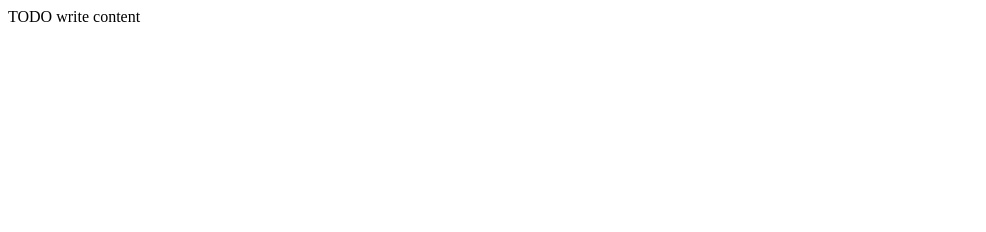
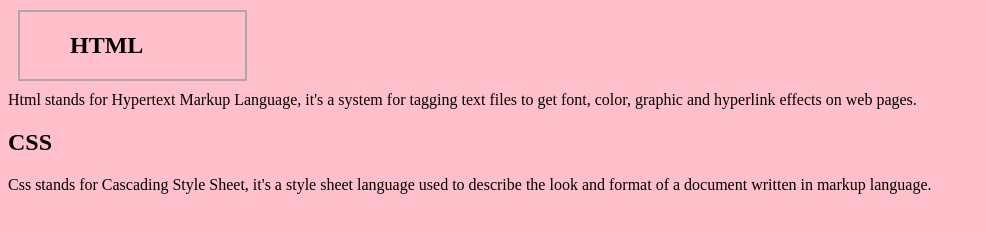
Before and after one commit to stephaniesnando/StephanieNando, a plain HTML site: page public_html/Technology.html in a window 1280 px wide. Shown: the whole page, without its empty margins (0-986 px from the left). Drawn offline with Linux system fonts and the light colour scheme.

Commit message:
almost finished

```diff
--- a/nbproject/private/private.xml
+++ b/nbproject/private/private.xml
@@ -3,6 +3,7 @@
     <editor-bookmarks xmlns="http://www.netbeans.org/ns/editor-bookmarks/2" lastBookmarkId="0"/>
     <open-files xmlns="http://www.netbeans.org/ns/projectui-open-files/2">
         <group>
+            <file>file:/C:/xampp/htdocs/Stephanie%20Nando/public_html/Images/screenshot.png</file>
             <file>file:/C:/xampp/htdocs/Stephanie%20Nando/public_html/Technology.html</file>
             <file>file:/C:/xampp/htdocs/Stephanie%20Nando/public_html/css/style%20sheet.css</file>
             <file>file:/C:/xampp/htdocs/Stephanie%20Nando/public_html/projects.html</file>
--- a/public_html/Technology.html
+++ b/public_html/Technology.html
@@ -6,11 +6,18 @@ and open the template in the editor.
 -->
 <html>
     <head>
-        <title>TODO supply a title</title>
+        <link type="text/css" rel="stylesheet" href="css/style sheet.css">
+        <title>Stephanie Nando Technology Page</title>
         <meta charset="UTF-8">
-        <meta name="viewport" content="width=device-width, initial-scale=1.0">
-    </head>
+        <meta name="viewport" content="width=device-width, initial-scale=1.0">    </head>
     <body>
-        <div>TODO write content</div>
+    <article>
+        <h1> HTML </h1>
+        <div>Html stands for Hypertext Markup Language, it's a system for tagging
+            text files to get font, color, graphic and hyperlink effects on web pages.</div>
+        <h2> CSS </h2>
+        <div> Css stands for Cascading Style Sheet, it's a style sheet language
+            used to describe the look and format of a document written in markup language.</div>
+    </article>
     </body>
 </html>
--- a/public_html/css/style sheet.css
+++ b/public_html/css/style sheet.css
@@ -4,7 +4,10 @@ body {
 
 nav a {
     color: darkolivegreen;
-}
+    border-style: ridge;
+    border-color: black;
+    font-size: 17px;
+   }
 
 #current-link {
     text-decoration: none;
@@ -12,5 +15,22 @@ nav a {
 
 .uppercase {
     text-transform: uppercase;
-    font-size: 35px;
+    font-size: 20px;
 }
+/*
+img {
+    width: 300px;
+    height: auto;
+}
+*/
+
+h1 {
+  border-style: double;
+  border-width: 2px;
+  border-color: darkgrey;
+  padding-top: 20px;
+  padding-bottom: 20px;
+  padding-left: 50px;
+  margin: 10px;
+  margin-right: 1025px;
+}
```
Also changed, not shown: public_html/index.html (+4 -5 lines), public_html/projects.html (+5 -2 lines), public_html/Images/screenshot.png (added).
